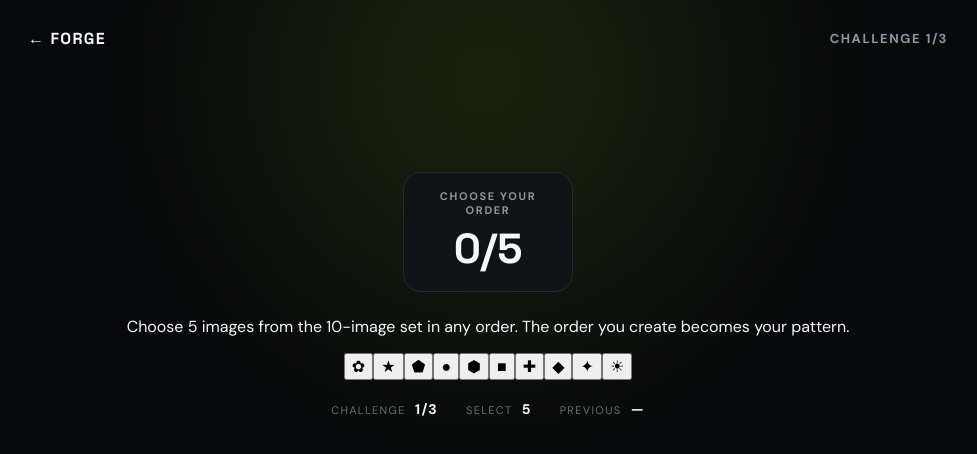
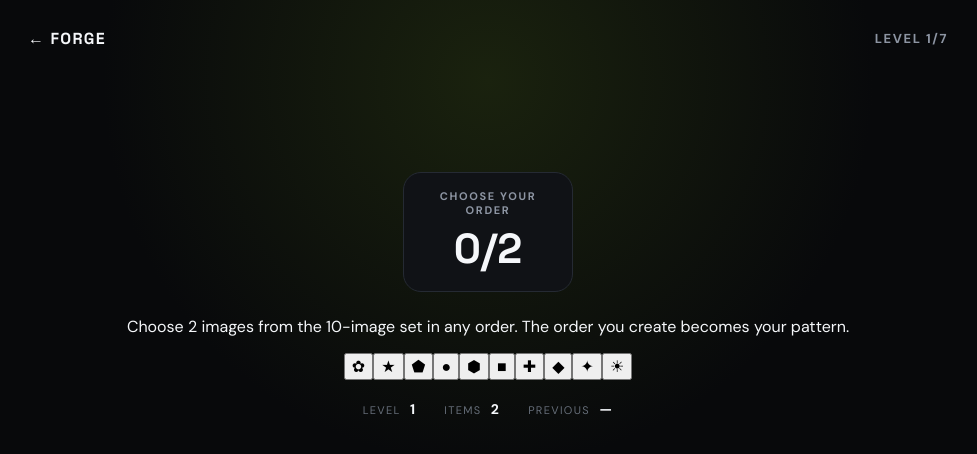
Before and after one commit to Nar-Lod/FORGE, a Next.js app: page /challenges/consistency in a window 1280 px wide. Both pictures are taken after a click on the button "Start Consistency". Shown: the top 454 px of the page, without its empty margins (152-1129 px from the left). Built offline with nearby package versions, Linux system fonts and the light colour scheme.

Commit message:
Make Consistency progressively harder from 2 to 8 items

```diff
--- a/app/challenges/consistency/page.tsx
+++ b/app/challenges/consistency/page.tsx
@@ -4,7 +4,7 @@ import { useMemo, useState } from "react";
 import Link from "next/link";
 
 const ITEMS = ["●", "■", "▲", "◆", "★", "✚", "✦", "⬟", "⬢", "✿", "☀", "❖"];
-const SETS = [5, 7, 7];
+const LEVELS = [2, 3, 4, 5, 6, 7, 8];
 
 function makeSet(count = 10) {
   return [...ITEMS].sort(() => Math.random() - 0.5).slice(0, count);
@@ -17,19 +17,19 @@ function shuffle<T>(items: T[]) {
 export default function ConsistencyChallenge() {
   const [started, setStarted] = useState(false);
   const [finished, setFinished] = useState(false);
-  const [challenge, setChallenge] = useState(0);
+  const [level, setLevel] = useState(0);
   const [images, setImages] = useState<string[]>([]);
   const [firstPick, setFirstPick] = useState<string[]>([]);
   const [secondPick, setSecondPick] = useState<string[]>([]);
   const [phase, setPhase] = useState<"first" | "second">("first");
   const [scores, setScores] = useState<number[]>([]);
 
-  const count = SETS[challenge];
+  const count = LEVELS[level];
   const selected = phase === "first" ? firstPick : secondPick;
-  const shuffledPositions = challenge === 2 && phase === "second";
+  const shuffledPositions = level >= 5 && phase === "second";
 
-  const beginChallenge = (index: number) => {
-    setChallenge(index);
+  const beginLevel = (index: number) => {
+    setLevel(index);
     setImages(makeSet());
     setFirstPick([]);
     setSecondPick([]);
@@ -40,17 +40,18 @@ export default function ConsistencyChallenge() {
     setStarted(true);
     setFinished(false);
     setScores([]);
-    beginChallenge(0);
+    beginLevel(0);
   };
 
   const choose = (image: string) => {
     if (selected.includes(image) || selected.length >= count) return;
+
     if (phase === "first") setFirstPick((current) => [...current, image]);
     else setSecondPick((current) => [...current, image]);
   };
 
   const redo = () => {
-    if (challenge === 2) setImages(shuffle(firstPick));
+    if (shuffledPositions) setImages(shuffle(firstPick));
     setSecondPick([]);
     setPhase("second");
   };
@@ -68,8 +69,11 @@ export default function ConsistencyChallenge() {
     const nextScores = [...scores, score];
     setScores(nextScores);
 
-    if (challenge === SETS.length - 1) setFinished(true);
-    else beginChallenge(challenge + 1);
+    if (level === LEVELS.length - 1) {
+      setFinished(true);
+    } else {
+      beginLevel(level + 1);
+    }
   };
 
   const consistency = useMemo(() => {
@@ -82,22 +86,22 @@ export default function ConsistencyChallenge() {
       <div className="game-topbar">
         <Link href="/" className="game-back">← FORGE</Link>
         <div className="game-progress">
-          {started && !finished ? "CHALLENGE " + (challenge + 1) + "/3" : "CONSISTENCY"}
+          {started && !finished ? "LEVEL " + (level + 1) + "/" + LEVELS.length : "CONSISTENCY"}
         </div>
       </div>
 
       {!started && (
         <section className="game-intro">
-          <div className="eyebrow">CONSISTENCY · REPEATABILITY</div>
-          <h1>Can you repeat what you just did?</h1>
+          <div className="eyebrow">CONSISTENCY · PROGRESSIVE MEMORY</div>
+          <h1>Build your consistency, one step at a time.</h1>
           <p>
-            First choose your own order. Then reproduce that exact order. In the final challenge,
-            the positions change, so you must remember the images themselves—not where you first saw them.
+            Start with just 2 images. Each level adds one more. Create your own order, then reproduce it.
+            Later levels move the images so you must remember the items themselves, not their positions.
           </p>
           <div className="rule-pills">
-            <span>5 from 10</span>
-            <span>7 from 10</span>
-            <span>7 with shuffled positions</span>
+            <span>2 → 3 → 4 → 5</span>
+            <span>6 → 7 → 8</span>
+            <span>Progressive difficulty</span>
           </div>
           <button className="btn btn-primary" onClick={start}>Start Consistency</button>
         </section>
@@ -120,7 +124,7 @@ export default function ConsistencyChallenge() {
             {phase === "first"
               ? "Choose " + count + " images from the 10-image set in any order. The order you create becomes your pattern."
               : shuffledPositions
-                ? "The same " + count + " images are here, but their positions have changed. Select them in the exact order you chose before."
+                ? "The same " + count + " images are here, but their positions changed. Select them in the exact order you created before."
                 : "Now repeat the exact same " + count + " images in the same order. There is no speed test."}
           </p>
 
@@ -141,7 +145,7 @@ export default function ConsistencyChallenge() {
 
           {selected.length === count && phase === "first" && (
             <button className="btn btn-primary" onClick={redo}>
-              {challenge === 2 ? "Shuffle positions & rebuild" : "Repeat the order"}
+              {shuffledPositions ? "Shuffle positions & rebuild" : "Repeat the order"}
             </button>
           )}
 
@@ -150,8 +154,8 @@ export default function ConsistencyChallenge() {
           )}
 
           <div className="live-stats">
-            <span>CHALLENGE <b>{challenge + 1}/3</b></span>
-            <span>SELECT <b>{count}</b></span>
+            <span>LEVEL <b>{level + 1}</b></span>
+            <span>ITEMS <b>{count}</b></span>
             <span>PREVIOUS <b>{scores.length ? scores[scores.length - 1] + "%" : "—"}</b></span>
           </div>
         </section>
@@ -163,13 +167,16 @@ export default function ConsistencyChallenge() {
           <div className="result-score">{consistency}%</div>
           <div className="result-label">OVERALL CONSISTENCY</div>
           <div className="result-stats">
-            <div><strong>{scores[0]}%</strong><span>5-image match</span></div>
-            <div><strong>{scores[1]}%</strong><span>7-image match</span></div>
-            <div><strong>{scores[2]}%</strong><span>shuffled-position match</span></div>
+            {scores.map((score, index) => (
+              <div key={LEVELS[index]}>
+                <strong>{score}%</strong>
+                <span>{LEVELS[index]}-item match</span>
+              </div>
+            ))}
           </div>
           <p>
-            This score reflects how reliably you reproduced your own decisions. The final challenge
-            removes position memory: the images move, but your original order stays the same.
+            You progressed from 2 items to 8. The later levels also remove position memory by moving
+            the items before you reproduce your original order.
           </p>
           <div className="cta-row">
             <button className="btn btn-primary" onClick={start}>Try again</button>
```
